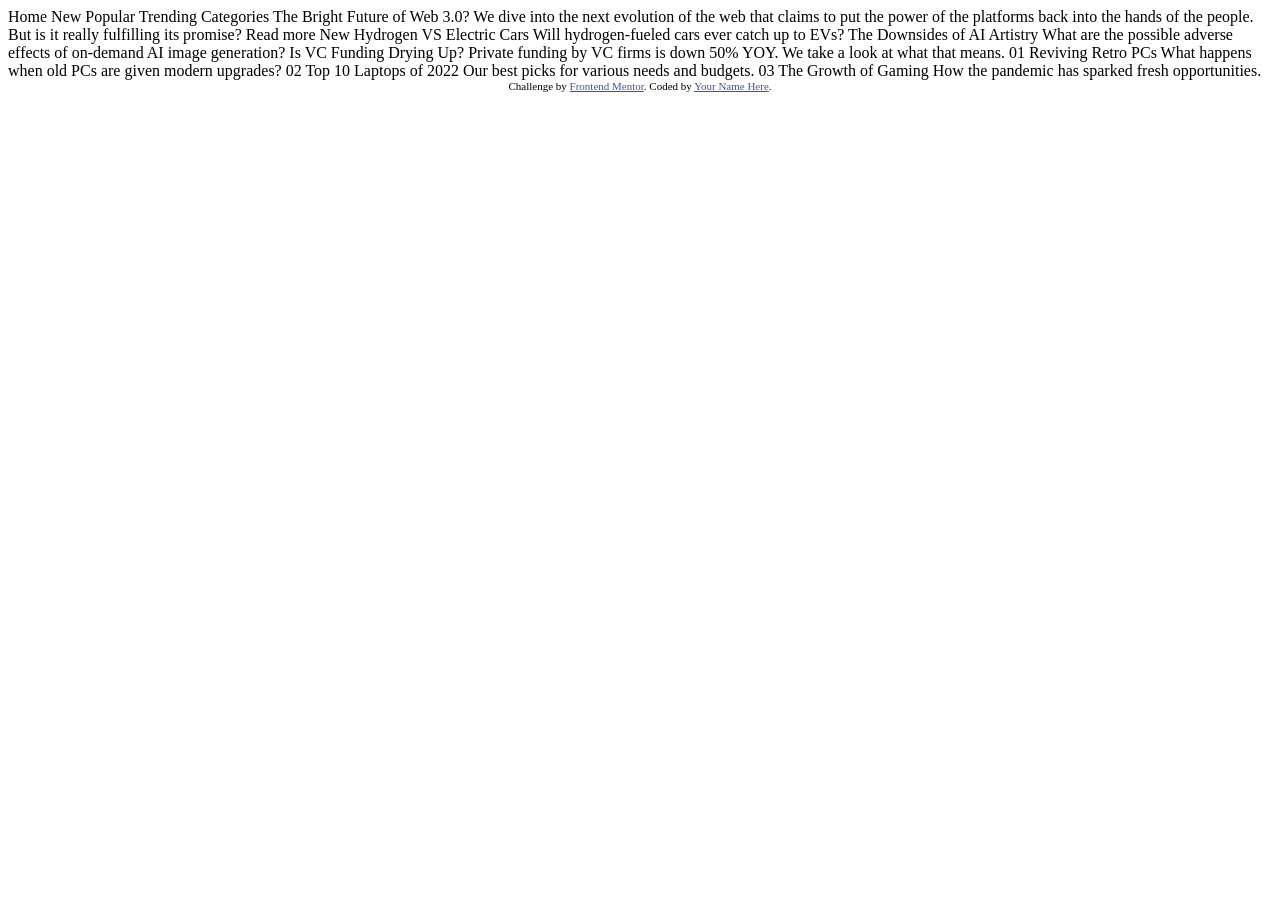
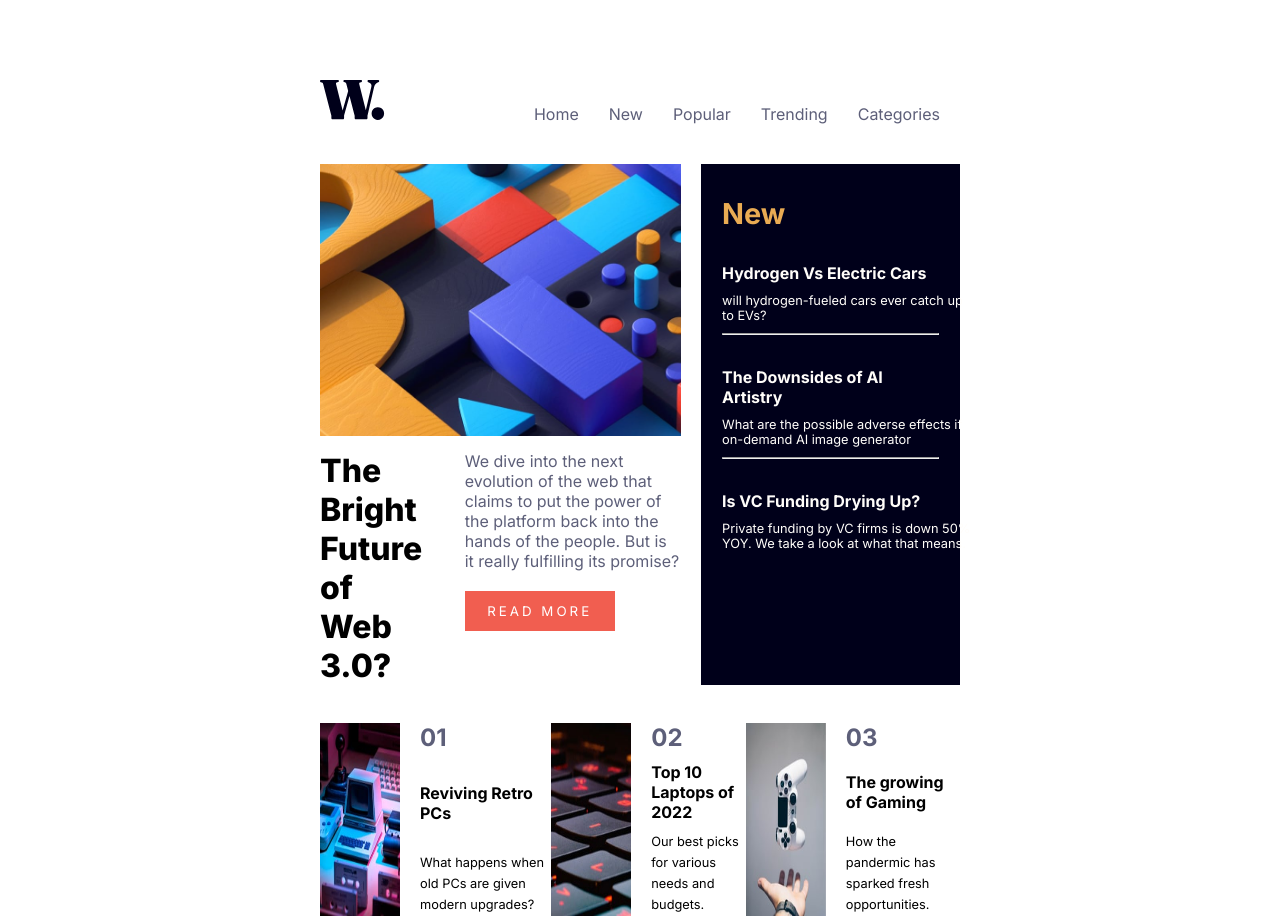
Before and after one commit to mbongoelvis/news-homepage-main, a plain HTML site: page index.html in a window 1280 px wide. Before the commit the page ends 800 px from the top, so only its background shows below. Drawn offline with Linux system fonts and the light colour scheme.

Commit message:
second commit

```diff
--- a/index.html
+++ b/index.html
@@ -2,59 +2,97 @@
 <html lang="en">
 <head>
   <meta charset="UTF-8">
-  <meta name="viewport" content="width=device-width, initial-scale=1.0"> <!-- displays site properly based on user's device -->
-
-  <link rel="icon" type="image/png" sizes="32x32" href="./assets/images/favicon-32x32.png">
-
-  <title>Frontend Mentor | News homepage</title>
-
-  <!-- Feel free to remove these styles or customise in your own stylesheet 👍 -->
-  <style>
-    .attribution { font-size: 11px; text-align: center; }
-    .attribution a { color: hsl(228, 45%, 44%); }
-  </style>
+  <meta http-equiv="X-UA-Compatible" content="IE=edge">
+  <meta name="viewport" content="width=device-width, initial-scale=1.0">
+  <link rel="stylesheet" href="style.css">
+  <link rel="preconnect" href="https://fonts.googleapis.com">
+  <link rel="preconnect" href="https://fonts.gstatic.com" crossorigin>
+  <link
+    href="https://fonts.googleapis.com/css2?family=Inter:wght@400;700;800&family=Space+Grotesk:wght@400;500&display=swap"
+    rel="stylesheet">
+  <title>New homepage</title>
 </head>
 <body>
+  <div class="container">
+    <div class="main">
+      <nav>
+        <div class="logo">
+          <img src="assets/images/logo.svg">
+        </div>
+        <div class="links">
+          <a href="#">Home</a>
+          <a href="#">New</a>
+          <a href="#">Popular</a>
+          <a href="#">Trending</a>
+          <a href="#">Categories</a>
+        </div>
+      </nav>
 
-  Home
-  New
-  Popular
-  Trending
-  Categories
+      <div class="wrapper">
+        <div class="section1">
+          <div class="section1-1">
+              <div class="sec1-1"></div>
+              <div class="sec1-2">
+                <h1>The Bright Future of Web 3.0?</h1>
+                <div class="word-btn">
+                  <p>We dive into the next evolution of the web that claims to put the power of the platform back into the hands of the people. But is it really fulfilling its promise?</p>
+                  <button>READ MORE</button>
+                </div>
+              </div>
+          </div>
 
-  The Bright Future of Web 3.0?
+          <div class="section1-2">
+            <P>New</P>
 
-  We dive into the next evolution of the web that claims to put the power of the platforms back into the hands of the people.
-  But is it really fulfilling its promise?
+            <div class="para-1">
+              <span>Hydrogen Vs Electric Cars</span>
+              <p>will hydrogen-fueled cars ever catch up to EVs?</p>
+            </div><hr>
 
-  Read more
+            <div class="para-2">
+              <span>The Downsides of AI Artistry</span>
+              <p>What are the possible adverse effects if on-demand AI image generator</p>
+            </div><hr>
 
-  New
+            <div class="para-3">
+              <span>Is VC Funding Drying Up?</span>
+              <p>Private funding by VC firms is down 50% YOY. We take a look at what that means.</p>
+            </div>
 
-  Hydrogen VS Electric Cars
-  Will hydrogen-fueled cars ever catch up to EVs?
+          </div>
+        </div>
 
-  The Downsides of AI Artistry
-  What are the possible adverse effects of on-demand AI image generation?
+        <div class="section2">
+          <div class="card1">
+            <img src="assets/images/image-retro-pcs.jpg" >
+            <div class="words">
+              <h2>01</h2>
+              <span>Reviving Retro PCs</span>
+              <p>What happens when old PCs are given modern upgrades?</p>
+            </div>
+          </div>
 
-  Is VC Funding Drying Up?
-  Private funding by VC firms is down 50% YOY. We take a look at what that means.
+          <div class="card2">
+            <img src="assets/images/image-top-laptops.jpg">
+            <div class="words">
+              <h2>02</h2>
+              <span>Top 10 Laptops of 2022</span>
+              <p>Our best picks for various needs and budgets.</p>
+            </div>
+          </div>
 
-  01
-  Reviving Retro PCs
-  What happens when old PCs are given modern upgrades?
+          <div class="card3">
+            <img src="assets/images/image-gaming-growth.jpg">
+            <div class="words">
+              <h2>03</h2>
+              <span>The growing of Gaming</span>
+              <p>How the pandermic has sparked fresh opportunities.</p>
+            </div>
+          </div>
+        </div>
 
-  02
-  Top 10 Laptops of 2022
-  Our best picks for various needs and budgets.
-
-  03
-  The Growth of Gaming
-  How the pandemic has sparked fresh opportunities.
-
-  <div class="attribution">
-    Challenge by <a href="https://www.frontendmentor.io?ref=challenge" target="_blank">Frontend Mentor</a>.
-    Coded by <a href="#">Your Name Here</a>.
+      </div>
+    </div>
   </div>
 </body>
 </html>
--- /dev/null
+++ b/style.css
@@ -0,0 +1,157 @@
+:root{
+    --dark-brown: hsl(240, 100%, 5%);
+    --text-color: hsl(236, 13%, 42%);
+    --yello-color: hsl(35, 77%, 62%);
+    --hover-color: hsl(5, 85%, 63%);
+    --color-white: hsl(36, 100%, 99%);
+}
+*{
+    padding: 0;
+    margin: 0;
+    font-family: inter;
+}
+.container{
+    display: flex;
+    justify-content: center;
+    align-items: center;
+    height: 100vh;
+}
+.main{
+    max-width:50vw;
+    max-height: 80%;
+}
+nav{
+    display: flex;
+    justify-content: space-between;
+    margin-bottom: 40px;
+}
+.links{
+    display: flex;
+    align-items: end;
+    padding-right: 20px;
+}
+nav .links a{
+    text-decoration: none;
+    margin-left: 30px;
+    color: var(--text-color);
+}
+.links a:hover{
+    color: var(--hover-color);
+}
+.section1{
+    display: flex;
+    gap: 20px;
+}
+.section1-1{
+    width: 65%;
+}
+.sec1-1{
+    width: 100%;
+    background-image: url("assets/images/image-web-3-desktop.jpg");
+    height: 17rem;
+    background-repeat: no-repeat;
+    background-size: cover;
+}
+.sec1-2{
+    display: flex;
+    margin-top: 15px;
+    gap: 40px;
+    margin-right: -40px;
+}
+.sec1-2 h1{
+    font-size: 2rem;
+    font-weight: 800;
+}
+.word-btn p{
+    width: 84%;
+    margin-right: -20px;
+    color: var(--text-color);
+}
+.word-btn button{
+    width: 150px;
+    height: 40px;
+    outline: none;
+    border: none;
+    text-transform: uppercase;
+    letter-spacing: 3px;
+    color: white;
+    background-color: var(--hover-color);
+    margin-top: 20px;
+    cursor: pointer;
+}
+.word-btn button:hover{
+    background-color: var(--dark-brown);
+}
+.section1-2{
+    background-color: var(--dark-brown);
+    color: var(--yello-color);
+    padding: 2rem 1.3rem;
+    min-width: 100px;
+}
+.section1-2 p{
+    font-size: 1.8rem;
+    font-weight: 700;
+    margin-bottom: 15px;
+}
+.para-1,
+.para-2,{
+    margin-bottom: 2rem;
+}
+.para-1, .para-2, .para-3{
+    margin-top: 2rem;
+}
+.para-1 span, .para-2 span, .para-3 span{
+    color: var(--color-white);
+    font-weight: 700;
+    cursor: pointer;
+}
+.para-1 span:hover,
+.para-2 span:hover,
+.para-3 span:hover{
+    color: var(--yello-color);
+}
+.para-1 p, .para-2 p, .para-3 p{
+    font-size: .8rem;
+    margin: 10px 0;
+    font-weight: 400;
+    width: 250px;
+    color: var(--color-white);
+}
+
+
+.section2{
+    display: flex;
+    margin-top: 6%;
+}
+.card1, .card2, .card3{
+    display: flex;
+}
+.card1 h2,
+.card2 h2,
+.card3 h2{
+    color: var(--text-color);
+    font-weight: 700;
+}
+.card1 img,
+.card2 img,
+.card3 img{
+    width: 80px;
+}
+.words{
+    margin-left: 20px;
+    display: flex;
+    flex-direction: column;
+    justify-content: space-between;
+}
+.words span{
+    font-weight: 700;
+    margin: 10px 0;
+    cursor:pointer;
+}
+.words span:hover{
+    color: var(--hover-color);
+}
+.words p{
+    font-size: .8rem;
+    line-height: 1.3rem;
+}
```
